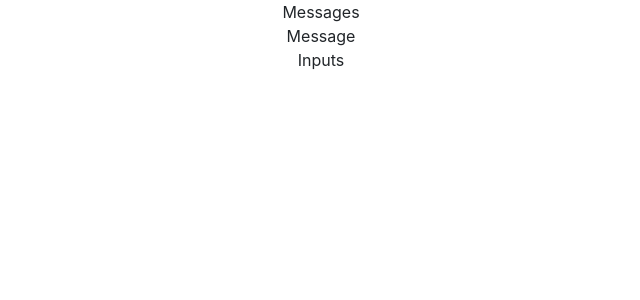
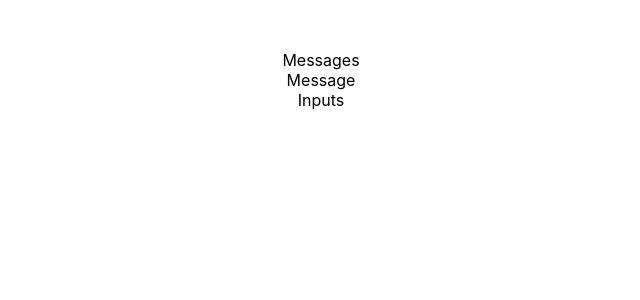
Before and after one commit to datamonkeys/tag_react_2020, a React (Create React App) app in the folder offline_chat/: page / in a window 1280 px wide. Shown: the top 300 px of the page, without its empty margins (319-959 px from the left). Built offline with nearby package versions, Linux system fonts and the light colour scheme.

Commit message:
offline_chat: components basic

```diff
--- a/offline_chat/src/App.js
+++ b/offline_chat/src/App.js
@@ -2,21 +2,18 @@
 import React from "react";
 
 // Styles
-import "bootstrap/dist/css/bootstrap.min.css";
 import "./App.css";
 
 // Components
 import Messages from "./components/Messages";
 import Input from "./components/Input";
 
-import { Container } from "react-bootstrap";
-
 class App extends React.Component {
   state = {};
 
   render() {
     return (
-      <div className="App">
+      <div className="App container-fluid">
         <Messages />
         <Input />
       </div>
--- a/offline_chat/src/components/Input.js
+++ b/offline_chat/src/components/Input.js
@@ -1,7 +1,5 @@
 // React Imports
 import React from "react";
-
-import { Row, Form, Col, Button } from "react-bootstrap";
 
 function Input() {
   return <div>Inputs</div>;
```
